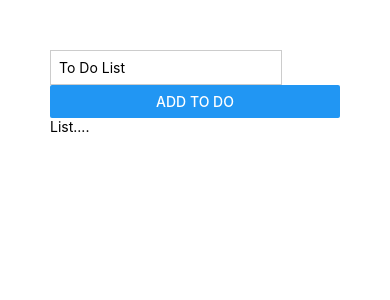
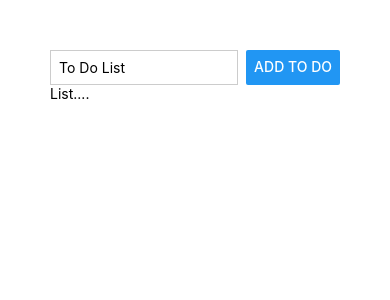
Before and after one commit to NuttaneeKnight/react-native-ToDoApp, a React Native app: screen / in a window 390 px wide. Shown: the top 300 px of the page. Built offline with nearby package versions, Linux system fonts and the light colour scheme.

Commit message:
debuged the weird inline styling

```diff
--- a/App.js
+++ b/App.js
@@ -3,7 +3,7 @@ import { StyleSheet, Text, View, Button, TextInput } from "react-native";
 export default function App() {
   return (
     <View style={styles.appContainer}>
-      <View styles={styles.inputContainer}>
+      <View style={styles.inputContainer}>
         <TextInput style={styles.textInput} placeholder="To Do List" />
         <Button title="Add To Do" />
       </View>
```
